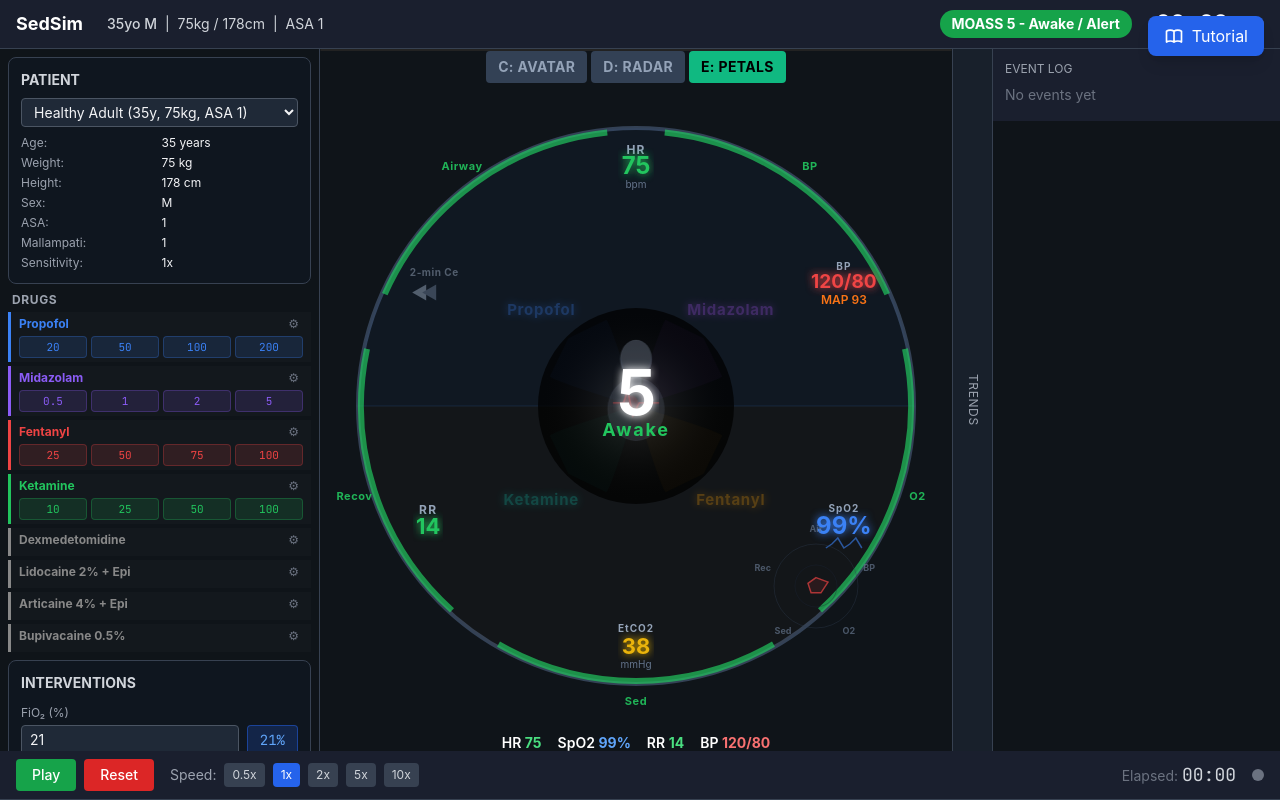
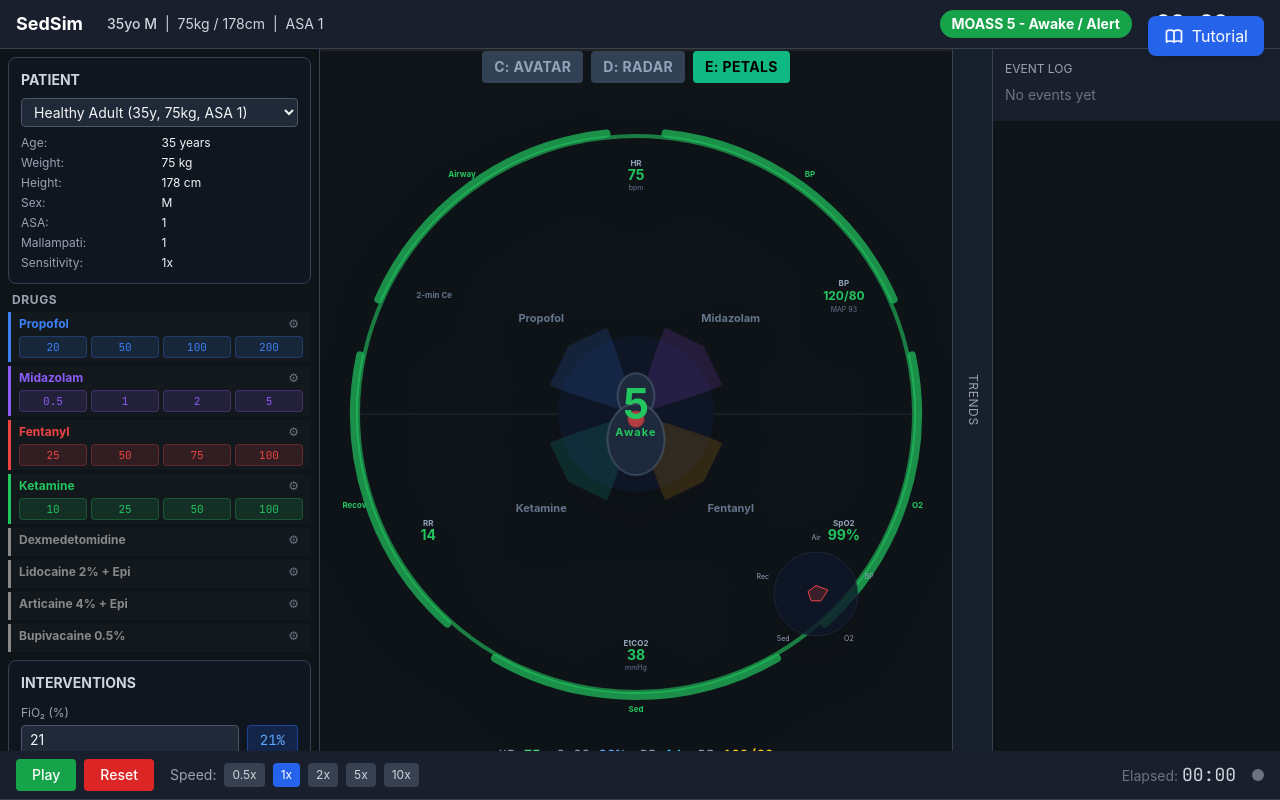
Before and after one commit to Gengyveusa/sedsim, a React (Vite) app: page / in a window 1280 px wide. Built offline with nearby package versions, Linux system fonts and the light colour scheme.

Commit message:
Refactor SedationGauge: standalone avatar mode with 700px size, separate SVG for radar/petals
Refactor SedationGauge component for improved readability and maintainability. Adjust layout and styling for better user experience.

```diff
--- a/src/components/SedationGauge.tsx
+++ b/src/components/SedationGauge.tsx
@@ -41,6 +41,7 @@ const PETAL_COLORS: Record<string, string> = {
   etomidate: '#6366f1',
   remifentanil: '#f97316',
 };
+
 function polarToCartesian(cx: number, cy: number, r: number, angleDeg: number) {
   const rad = ((angleDeg - 90) * Math.PI) / 180;
   return { x: cx + r * Math.cos(rad), y: cy + r * Math.sin(rad) };
@@ -75,6 +76,7 @@ function petalPath(cx: number, cy: number, angleDeg: number, innerR: number, out
   const cpR = { x: right.x + cpDist * Math.cos(rad + spreadRad * 0.3), y: right.y + cpDist * Math.sin(rad + spreadRad * 0.3) };
   return `M ${cx} ${cy} Q ${left.x} ${left.y} ${cpL.x} ${cpL.y} L ${tip.x} ${tip.y} L ${cpR.x} ${cpR.y} Q ${right.x} ${right.y} ${cx} ${cy} Z`;
 }
+
 export default function SedationGauge() {
   const { combinedEff, moass, pkStates, vitals, patient } = useSimStore();
   const [mode, setMode] = useState<GaugeMode>('petals');
@@ -85,6 +87,9 @@ export default function SedationGauge() {
   const cx = size / 2;
   const cy = size / 2;
   const outerR = 278;
+
+  // Avatar mode uses larger size
+  const avatarSize = 700;
 
   // Get active sedation drugs
   const localAnesthetics = ['lidocaine_epi', 'articaine_epi', 'bupivacaine'];
@@ -131,7 +136,6 @@ export default function SedationGauge() {
     combinedEff,
     Math.min(1, combinedEff * 0.5 + activeSynergies.length * 0.2 + (isCrisis ? 0.5 : 0)),
   ];
-
   const axisCount = radarAxes.length;
   const radarR = 195;
   const radarPoints = radarValues.map((v, i) => {
@@ -154,85 +158,67 @@ export default function SedationGauge() {
   ];
 
   return (
-    <div className="flex flex-col items-center">
+    <div className="flex flex-col items-center gap-4">
       {/* Mode selector - aviation style tab bar */}
-      <div className="flex gap-1 mb-2">
+      <div className="flex gap-2">
         {(['avatar', 'risk', 'petals'] as GaugeMode[]).map(m => (
-          <button
-            key={m}
-            onClick={() => setMode(m)}
-            className={`px-3 py-1.5 text-sm rounded font-bold tracking-wide transition-all ${
+          <button key={m} onClick={() => setMode(m)} className={`px-3 py-1.5 text-sm rounded font-bold tracking-wide transition-all ${
             mode === m
               ? m === 'avatar' ? 'bg-cyan-500 text-black'
               : m === 'petals' ? 'bg-emerald-500 text-black'
               : 'bg-orange-500 text-black'
               : 'bg-slate-700 text-slate-400 hover:bg-slate-600'
-            }`}
-          >
+          }`}>
             {MODE_LABELS[m]}
           </button>
         ))}
       </div>
 
-      <svg width={size} height={size} viewBox={`0 0 ${size} ${size}`}>
+      {/* ===== MODE C: AVATAR (standalone rendering) ===== */}
+      {mode === 'avatar' && (
+        <PhysiologyAvatar vitals={vitals} moass={moass} combinedEff={combinedEff} patient={patient} size={avatarSize} />
+      )}
+
+      {/* ===== MODES D & E: Radar and Petals use the gauge SVG ===== */}
+      {mode !== 'avatar' && (
+        <svg width={size} height={size} viewBox={`0 0 ${size} ${size}`} className="drop-shadow-2xl">
           {/* SVG Defs */}
           <defs>
-          <radialGradient id="centerGlow" cx="50%" cy="50%" r="50%">
-            <stop offset="0%" stopColor="rgba(255,255,255,0.15)" />
-            <stop offset="100%" stopColor="rgba(0,0,0,0)" />
-          </radialGradient>
-          <filter id="glow">
-            <feGaussianBlur stdDeviation="4" result="blur" />
-            <feMerge><feMergeNode in="blur" /><feMergeNode in="SourceGraphic" /></feMerge>
-          </filter>
-          <filter id="softGlow">
-            <feGaussianBlur stdDeviation="8" result="blur" />
-            <feMerge><feMergeNode in="blur" /><feMergeNode in="SourceGraphic" /></feMerge>
-          </filter>
-          <filter id="strongGlow">
-            <feGaussianBlur stdDeviation="6" result="blur" />
-            <feColorMatrix in="blur" type="saturate" values="2" result="saturated" />
-            <feMerge><feMergeNode in="saturated" /><feMergeNode in="SourceGraphic" /></feMerge>
-          </filter>
-          <clipPath id="circleClip">
-            <circle cx={cx} cy={cy} r={outerR} />
-          </clipPath>
+            <style>{`
+              @keyframes breathe { 0%,100% { transform: scale(1); } 50% { transform: scale(1.03); } }
+              @keyframes heartbeat { 0%,100% { r: 8; } 50% { r: 11; } }
+              @keyframes pulse-ring { 0% { opacity: 0.6; r: 20; } 100% { opacity: 0; r: 45; } }
+            `}</style>
           </defs>
 
           {/* Outer ring always visible */}
-        <circle cx={cx} cy={cy} r={outerR} fill="none" stroke="#334155" strokeWidth="4" />
+          <circle cx={cx} cy={cy} r={outerR} fill="none" stroke={gaugeColor} strokeWidth={4} opacity={0.6} />
 
           {/* Drug effect arc */}
           {combinedEff > 0.01 && (
-          <path d={describeArc(cx, cy, outerR, 0, combinedEff * 360)} fill="none" stroke={gaugeColor} strokeWidth="8" strokeLinecap="round" opacity="0.8" />
-        )}
-
-        {/* ===== MODE C: AVATAR ===== */}
-      {mode === 'avatar' && (
-        <foreignObject x="0" y="0" width={size} height={size}>
-          <PhysiologyAvatar vitals={vitals} moass={moass} combinedEff={combinedEff} patient={patient} size={size} />
-        </foreignObject>
+            <path d={describeArc(cx, cy, outerR + 8, 0, combinedEff * 360)}
+              fill="none" stroke={gaugeColor} strokeWidth={6} strokeLinecap="round" opacity={0.8} />
           )}
 
           {/* ===== MODE D: RISK RADAR ===== */}
           {mode === 'risk' && (
             <g>
-            {[60, 120, 180, 240].map(r => <circle key={r} cx={cx} cy={cy} r={r} fill="none" stroke="#1e293b" strokeWidth="1" />)}
+              {[60, 120, 180, 240].map(r => <circle key={r} cx={cx} cy={cy} r={r} fill="none" stroke="#334155" strokeWidth={0.5} />)}
+              <polygon points={radarPoints} fill={radarFill} stroke={gaugeColor} strokeWidth={2} />
               {radarAxes.map((label, i) => {
                 const angle = (i * 360) / axisCount;
                 const p = polarToCartesian(cx, cy, 240, angle);
                 const lp = polarToCartesian(cx, cy, 260, angle);
                 return (
                   <g key={label}>
-                  <line x1={cx} y1={cy} x2={p.x} y2={p.y} stroke="#334155" strokeWidth="1" />
+                    <line x1={cx} y1={cy} x2={p.x} y2={p.y} stroke="#475569" strokeWidth={0.5} />
                     <text x={lp.x} y={lp.y} fill={radarValues[i] > 0.75 ? '#f97316' : '#94a3b8'} fontSize="14" fontWeight="bold" textAnchor="middle" dominantBaseline="middle" letterSpacing="0.05em">{label}</text>
                   </g>
                 );
               })}
-            <polygon points={radarPoints} fill={radarFill} stroke={gaugeColor} strokeWidth="3" />
               {radarValues.map((v, i) => {
                 const p = polarToCartesian(cx, cy, v * radarR + 30, (i * 360 / axisCount));
-              return <circle key={i} cx={p.x} cy={p.y} r="6" fill={radarValues[i] > 0.75 ? '#f97316' : gaugeColor} />;
+                return <circle key={i} cx={p.x} cy={p.y} r={5} fill={radarValues[i] > 0.75 ? '#f97316' : gaugeColor} />;
               })}
             </g>
           )}
@@ -241,9 +227,7 @@ export default function SedationGauge() {
           {mode === 'petals' && (
             <g>
               {/* Horizon line - aviation style */}
-            <line x1={cx - outerR} y1={cy} x2={cx + outerR} y2={cy} stroke="rgba(59,130,246,0.15)" strokeWidth="1" />
-            <rect x={cx - outerR} y={cy} width={outerR * 2} height={outerR} fill="rgba(120,80,40,0.04)" clipPath="url(#circleClip)" />
-            <rect x={cx - outerR} y={cy - outerR} width={outerR * 2} height={outerR} fill="rgba(59,130,246,0.04)" clipPath="url(#circleClip)" />
+              <line x1={cx - outerR} y1={cy} x2={cx + outerR} y2={cy} stroke="#334155" strokeWidth={0.5} />
 
               {/* Safety halo ring - color-coded segments */}
               {safetySegments.map((seg) => {
@@ -251,19 +235,21 @@ export default function SedationGauge() {
                 const endA = seg.angle + 30;
                 return (
                   <g key={seg.label}>
-                  <path d={describeArc(cx, cy, outerR - 3, startA, endA)} fill="none" stroke={seg.color} strokeWidth="6" opacity="0.7" />
-                  {(() => { const lp = polarToCartesian(cx, cy, outerR + 18, seg.angle); return (
-                    <text x={lp.x} y={lp.y} fill={seg.color} fontSize="11" fontWeight="bold" textAnchor="middle" dominantBaseline="middle" opacity="0.9" letterSpacing="0.05em">{seg.label}</text>
-                  ); })()}
+                    <path d={describeArc(cx, cy, outerR + 4, startA, endA)} fill="none" stroke={seg.color} strokeWidth={8} strokeLinecap="round" opacity={0.7} />
+                    {(() => {
+                      const lp = polarToCartesian(cx, cy, outerR + 18, seg.angle);
+                      return (
+                        <text x={lp.x} y={lp.y} fill={seg.color} fontSize="8" fontWeight="bold" textAnchor="middle" dominantBaseline="middle">{seg.label}</text>
+                      );
+                    })()}
                   </g>
                 );
               })}
 
               {/* Inner dark circle background for center */}
-            <circle cx={cx} cy={cy} r={98} fill="rgba(0,0,0,0.75)" />
-            <circle cx={cx} cy={cy} r={98} fill="url(#centerGlow)" />
+              <circle cx={cx} cy={cy} r={78} fill="#0f172a" opacity={0.8} />
 
-            {/* Drug Petals - 4 quadrant leaf shapes, larger and more readable */}
+              {/* Drug Petals - 4 quadrant leaf shapes */}
               {petalDrugs.map((drugName, i) => {
                 const pkState = pkStates[drugName];
                 const ce = pkState ? pkState.ce : 0;
@@ -278,110 +264,104 @@ export default function SedationGauge() {
                 const lp = polarToCartesian(cx, cy, innerR + 52, angle);
                 const ceLp = polarToCartesian(cx, cy, innerR + 30, angle);
                 return (
-                <g key={drugName} opacity={isActive ? 1 : 0.3}>
-                  <path
-                    d={petalPath(cx, cy, angle, innerR, outerPetalR, 28)}
-                    fill={color}
-                    opacity={isActive ? 0.4 : 0.1}
-                    stroke={color}
-                    strokeWidth={isActive ? 2 : 0.5}
-                    filter={isActive ? 'url(#softGlow)' : undefined}
-                  />
-                  {/* Drug name - larger, bolder for aviation readability */}
-                  <text x={lp.x} y={lp.y} fill={color} fontSize="15" fontWeight="bold" textAnchor="middle" dominantBaseline="middle" letterSpacing="0.05em" style={{ textShadow: `0 0 8px ${color}` }}>
-                    {drug ? drug.name : drugName}
-                  </text>
-                  {/* Ce value - larger */}
+                  <g key={drugName}>
+                    <path d={petalPath(cx, cy, angle, innerR, outerPetalR, 28)} fill={color} opacity={isActive ? 0.6 : 0.15} stroke={color} strokeWidth={isActive ? 1.5 : 0.5} />
+                    {/* Drug name */}
+                    <text x={lp.x} y={lp.y} fill={isActive ? color : '#64748b'} fontSize="11" fontWeight="bold" textAnchor="middle" dominantBaseline="middle">{drug ? drug.name : drugName}</text>
+                    {/* Ce value */}
                     {isActive && (
-                    <text x={ceLp.x} y={ceLp.y + 16} fill="#e2e8f0" fontSize="12" fontWeight="600" textAnchor="middle" dominantBaseline="middle">
-                      Ce {ce.toFixed(3)}
-                    </text>
+                      <text x={ceLp.x} y={ceLp.y} fill={color} fontSize="9" textAnchor="middle" dominantBaseline="middle">Ce {ce.toFixed(3)}</text>
                     )}
                   </g>
                 );
               })}
 
               {/* Avatar silhouette in center with breathing */}
-            <g style={{ animation: vitals.rr > 0 ? `breathe ${breatheRate}s ease-in-out infinite` : 'none', transformOrigin: `${cx}px ${cy}px` }}>
-              <ellipse cx={cx} cy={cy - 45} rx="15" ry="18" fill="rgba(148,163,184,0.3)" stroke="rgba(148,163,184,0.2)" strokeWidth="0.5" />
-              <rect x={cx - 5} y={cy - 29} width="10" height="12" fill="rgba(148,163,184,0.2)" rx="3" />
-              <ellipse cx={cx} cy={cy + 3} rx="27" ry="30" fill="rgba(148,163,184,0.15)" stroke="rgba(148,163,184,0.15)" strokeWidth="0.5" />
-              <circle cx={cx - 5} cy={cy - 3} r="7" fill="rgba(239,68,68,0.15)" style={{ animation: vitals.hr > 0 ? `heartbeat ${60/vitals.hr}s infinite` : 'none' }} />
-              <polyline points={`${cx-22},${cy-3} ${cx-12},${cy-3} ${cx-8},${cy-15} ${cx-3},${cy+9} ${cx+3},${cy-3} ${cx+22},${cy-3}`} fill="none" stroke="rgba(239,68,68,0.4)" strokeWidth="1.5" />
+              <g style={{ animation: breatheRate > 0 ? `breathe ${breatheRate}s ease-in-out infinite` : 'none', transformOrigin: `${cx}px ${cy}px` }}>
+                <ellipse cx={cx} cy={cy - 18} rx={18} ry={22} fill="#1e293b" stroke="#475569" strokeWidth={1.5} />
+                <ellipse cx={cx} cy={cy + 25} rx={28} ry={35} fill="#1e293b" stroke="#475569" strokeWidth={1.5} />
+                <circle cx={cx} cy={cy + 5} r={8} fill="#ef4444" opacity={0.7} style={{ animation: vitals.hr > 0 ? `heartbeat ${60/vitals.hr}s infinite` : 'none' }} />
               </g>
 
               {/* === VITAL READOUTS - Aviation Glass Cockpit Style === */}
               {/* HR at 12 o'clock */}
-            {(() => { const p = polarToCartesian(cx, cy, outerR - 38, 0); return (
+              {(() => {
+                const p = polarToCartesian(cx, cy, outerR - 38, 0);
+                return (
                   <g>
-                <text x={p.x} y={p.y - 12} fill="#94a3b8" fontSize="12" fontWeight="bold" textAnchor="middle" letterSpacing="0.1em">HR</text>
-                <text x={p.x} y={p.y + 8} fill="#22c55e" fontSize="24" fontWeight="bold" textAnchor="middle" filter="url(#glow)">{vitals.hr.toFixed(0)}</text>
-                <text x={p.x} y={p.y + 22} fill="#64748b" fontSize="10" textAnchor="middle">bpm</text>
+                    <text x={p.x} y={p.y - 8} fill="#94a3b8" fontSize="8" fontWeight="bold" textAnchor="middle">HR</text>
+                    <text x={p.x} y={p.y + 6} fill={vitals.hr < 50 || vitals.hr > 120 ? '#ef4444' : '#22c55e'} fontSize="14" fontWeight="bold" textAnchor="middle">{vitals.hr.toFixed(0)}</text>
+                    <text x={p.x} y={p.y + 16} fill="#64748b" fontSize="7" textAnchor="middle">bpm</text>
                   </g>
-            ); })()}
+                );
+              })()}
 
               {/* BP at ~2 o'clock */}
-            {(() => { const p = polarToCartesian(cx, cy, outerR - 38, 60); return (
+              {(() => {
+                const p = polarToCartesian(cx, cy, outerR - 38, 60);
+                return (
                   <g>
-                <text x={p.x} y={p.y - 16} fill="#94a3b8" fontSize="10" fontWeight="bold" textAnchor="middle" letterSpacing="0.1em">BP</text>
-                <text x={p.x} y={p.y + 2} fill="#ef4444" fontSize="19" fontWeight="bold" textAnchor="middle" filter="url(#glow)">{vitals.sbp.toFixed(0)}/{vitals.dbp.toFixed(0)}</text>
-                <text x={p.x} y={p.y + 18} fill="#f97316" fontSize="12" fontWeight="600" textAnchor="middle">MAP {vitals.map.toFixed(0)}</text>
+                    <text x={p.x} y={p.y - 8} fill="#94a3b8" fontSize="8" fontWeight="bold" textAnchor="middle">BP</text>
+                    <text x={p.x} y={p.y + 6} fill={vitals.map < 60 ? '#ef4444' : '#22c55e'} fontSize="12" fontWeight="bold" textAnchor="middle">{vitals.sbp.toFixed(0)}/{vitals.dbp.toFixed(0)}</text>
+                    <text x={p.x} y={p.y + 18} fill="#64748b" fontSize="7" textAnchor="middle">MAP {vitals.map.toFixed(0)}</text>
                   </g>
-            ); })()}
+                );
+              })()}
 
               {/* SpO2 at ~4 o'clock */}
-            {(() => { const p = polarToCartesian(cx, cy, outerR - 38, 120); return (
+              {(() => {
+                const p = polarToCartesian(cx, cy, outerR - 38, 120);
+                return (
                   <g>
-                <text x={p.x} y={p.y - 14} fill="#94a3b8" fontSize="10" fontWeight="bold" textAnchor="middle" letterSpacing="0.1em">SpO2</text>
-                <text x={p.x} y={p.y + 8} fill="#3b82f6" fontSize="24" fontWeight="bold" textAnchor="middle" filter="url(#glow)">{vitals.spo2.toFixed(0)}%</text>
-                <polyline points={`${p.x-18},${p.y+22} ${p.x-12},${p.y+18} ${p.x-6},${p.y+12} ${p.x},${p.y+22} ${p.x+6},${p.y+18} ${p.x+12},${p.y+12} ${p.x+18},${p.y+22}`} fill="none" stroke="#3b82f6" strokeWidth="1.5" opacity="0.6" />
+                    <text x={p.x} y={p.y - 8} fill="#94a3b8" fontSize="8" fontWeight="bold" textAnchor="middle">SpO2</text>
+                    <text x={p.x} y={p.y + 6} fill={vitals.spo2 < 90 ? '#ef4444' : vitals.spo2 < 94 ? '#f59e0b' : '#22c55e'} fontSize="14" fontWeight="bold" textAnchor="middle">{vitals.spo2.toFixed(0)}%</text>
                   </g>
-            ); })()}
+                );
+              })()}
 
               {/* EtCO2 at ~6 o'clock */}
-            {(() => { const p = polarToCartesian(cx, cy, outerR - 38, 180); return (
+              {(() => {
+                const p = polarToCartesian(cx, cy, outerR - 38, 180);
+                return (
                   <g>
-                <text x={p.x} y={p.y - 14} fill="#94a3b8" fontSize="10" fontWeight="bold" textAnchor="middle" letterSpacing="0.1em">EtCO2</text>
-                <text x={p.x} y={p.y + 8} fill="#eab308" fontSize="22" fontWeight="bold" textAnchor="middle" filter="url(#glow)">{vitals.etco2.toFixed(0)}</text>
-                <text x={p.x} y={p.y + 22} fill="#64748b" fontSize="10" textAnchor="middle">mmHg</text>
+                    <text x={p.x} y={p.y - 8} fill="#94a3b8" fontSize="8" fontWeight="bold" textAnchor="middle">EtCO2</text>
+                    <text x={p.x} y={p.y + 6} fill={vitals.etco2 > 50 ? '#ef4444' : '#22c55e'} fontSize="14" fontWeight="bold" textAnchor="middle">{vitals.etco2.toFixed(0)}</text>
+                    <text x={p.x} y={p.y + 16} fill="#64748b" fontSize="7" textAnchor="middle">mmHg</text>
                   </g>
-            ); })()}
+                );
+              })()}
 
               {/* RR at ~8 o'clock */}
-            {(() => { const p = polarToCartesian(cx, cy, outerR - 38, 240); return (
+              {(() => {
+                const p = polarToCartesian(cx, cy, outerR - 38, 240);
+                return (
                   <g>
-                <text x={p.x} y={p.y - 12} fill="#94a3b8" fontSize="12" fontWeight="bold" textAnchor="middle" letterSpacing="0.1em">RR</text>
-                <text x={p.x} y={p.y + 8} fill="#22c55e" fontSize="22" fontWeight="bold" textAnchor="middle" filter="url(#glow)">{vitals.rr.toFixed(0)}</text>
+                    <text x={p.x} y={p.y - 8} fill="#94a3b8" fontSize="8" fontWeight="bold" textAnchor="middle">RR</text>
+                    <text x={p.x} y={p.y + 6} fill={vitals.rr < 8 ? '#ef4444' : '#22c55e'} fontSize="14" fontWeight="bold" textAnchor="middle">{vitals.rr.toFixed(0)}</text>
                   </g>
-            ); })()}
+                );
+              })()}
 
               {/* Forward projection at ~10 o'clock */}
-            {(() => { const p = polarToCartesian(cx, cy, outerR - 45, 300); return (
-              <g opacity="0.5">
-                <text x={p.x} y={p.y - 14} fill="#94a3b8" fontSize="10" fontWeight="bold" textAnchor="middle" letterSpacing="0.05em">2-min Ce</text>
-                <polygon points={`${p.x-22},${p.y+3} ${p.x-8},${p.y-5} ${p.x-8},${p.y+11}`} fill="#94a3b8" />
-                <polygon points={`${p.x-12},${p.y+3} ${p.x+2},${p.y-5} ${p.x+2},${p.y+11}`} fill="#64748b" />
-              </g>
-            ); })()}
+              {(() => {
+                const p = polarToCartesian(cx, cy, outerR - 45, 300);
+                return (
+                  <text x={p.x} y={p.y} fill="#64748b" fontSize="8" fontWeight="bold" textAnchor="middle">2-min Ce</text>
+                );
+              })()}
 
               {/* Synergy badge */}
               {activeSynergies.length > 0 && (
-              <g>
-                <rect x={cx - 82} y={cy + 57} width="164" height="26" rx="13" fill="rgba(234,179,8,0.2)" stroke="#eab308" strokeWidth="1.5" />
-                <text x={cx} y={cy + 73} fill="#eab308" fontSize="11" textAnchor="middle" fontWeight="bold" letterSpacing="0.05em">
+                <text x={cx} y={cy + 68} fill="#f59e0b" fontSize="8" fontWeight="bold" textAnchor="middle">
                   {activeSynergies.length > 0 ? 'Benzo-Hypnotic Synergy' : ''}
                 </text>
-              </g>
               )}
 
               {/* Effect % arc */}
               {combinedEff > 0.01 && (
-              <g>
-                <path d={describeArc(cx, cy, 87, 120, 120 + combinedEff * 120)} fill="none" stroke={gaugeColor} strokeWidth="4" strokeLinecap="round" opacity="0.7" />
-                <text x={cx} y={cy + 82} fill="#94a3b8" fontSize="12" fontWeight="600" textAnchor="middle">
+                <text x={cx} y={cy - 68} fill={gaugeColor} fontSize="10" fontWeight="bold" textAnchor="middle">
                   Effect: {(combinedEff * 100).toFixed(0)}%
                 </text>
-              </g>
               )}
 
               {/* Mini risk spider in corner */}
@@ -403,14 +383,13 @@ export default function SedationGauge() {
                   return `${pt.x},${pt.y}`;
                 }).join(' ');
                 return (
-                <g opacity="0.7">
-                  <circle cx={rCx} cy={rCy} r={rR} fill="none" stroke="#334155" strokeWidth="0.5" />
-                  <circle cx={rCx} cy={rCy} r={rR * 0.5} fill="none" stroke="#1e293b" strokeWidth="0.5" />
-                  <polygon points={rPts} fill="rgba(239,68,68,0.15)" stroke="#ef4444" strokeWidth="1.5" />
+                  <g>
+                    <circle cx={rCx} cy={rCy} r={rR} fill="#0f172a" stroke="#334155" strokeWidth={0.5} opacity={0.8} />
+                    <polygon points={rPts} fill="rgba(239,68,68,0.2)" stroke="#ef4444" strokeWidth={1} />
                     {riskAxes.map((label, idx) => {
                       const a = (idx * 360) / 5;
                       const lpt = polarToCartesian(rCx, rCy, rR + 14, a);
-                    return <text key={label} x={lpt.x} y={lpt.y} fill="#64748b" fontSize="9" fontWeight="bold" textAnchor="middle" dominantBaseline="middle">{label}</text>;
+                      return <text key={label} x={lpt.x} y={lpt.y} fill="#94a3b8" fontSize="7" textAnchor="middle" dominantBaseline="middle">{label}</text>;
                     })}
                   </g>
                 );
@@ -418,44 +397,40 @@ export default function SedationGauge() {
             </g>
           )}
 
-                {mode !== 'avatar' && (<>
-        {/* Center MOASS display - always visible, aviation-style large text */}
-        <text x={cx} y={cy - 8} fill="white" fontSize="63" fontWeight="bold" textAnchor="middle" dominantBaseline="middle" filter="url(#glow)" letterSpacing="-0.02em">
-          {moass}
-        </text>
-        <text x={cx} y={cy + 30} fill={gaugeColor} fontSize="18" textAnchor="middle" fontWeight="bold" letterSpacing="0.1em">
-          {MOASS_LABELS[moass]}
-        </text>
-
+          {/* Center MOASS display - always visible in non-avatar modes */}
+          <g>
+            <text x={cx} y={cy - 6} fill={gaugeColor} fontSize="42" fontWeight="bold" textAnchor="middle" dominantBaseline="middle">{moass}</text>
+            <text x={cx} y={cy + 22} fill={gaugeColor} fontSize="11" fontWeight="bold" textAnchor="middle" letterSpacing="0.1em">{MOASS_LABELS[moass]}</text>
             {isCrisis && (
-          <text x={cx} y={cy + 53} fill="#ef4444" fontSize="16" textAnchor="middle" fontWeight="bold" letterSpacing="0.05em" style={{ animation: 'blink 1s infinite' }}>
+              <text x={cx} y={cy + 40} fill="#ef4444" fontSize="12" fontWeight="bold" textAnchor="middle">
                 {vitals.spo2 < 90 ? '\u26A0 DESAT' : vitals.rr < 6 ? '\u26A0 APNEA' : '\u26A0 CRITICAL'}
               </text>
             )}
-                          </>)}
+          </g>
         </svg>
+      )}
 
       {/* Vitals row - larger text */}
-      <div className="flex gap-4 mt-3 text-sm font-semibold">
-        <span>HR <span className="text-green-400 font-bold">{vitals.hr.toFixed(0)}</span></span>
-        <span>SpO2 <span className="text-blue-400 font-bold">{vitals.spo2.toFixed(0)}%</span></span>
-        <span>RR <span className="text-green-400 font-bold">{vitals.rr.toFixed(0)}</span></span>
-        <span>BP <span className="text-red-400 font-bold">{vitals.sbp.toFixed(0)}/{vitals.dbp.toFixed(0)}</span></span>
+      <div className="flex gap-4 text-sm font-mono">
+        <span><span className="text-slate-400">HR</span> <span className="text-green-400 font-bold">{vitals.hr.toFixed(0)}</span></span>
+        <span><span className="text-slate-400">SpO2</span> <span className="text-blue-400 font-bold">{vitals.spo2.toFixed(0)}%</span></span>
+        <span><span className="text-slate-400">RR</span> <span className="text-cyan-400 font-bold">{vitals.rr.toFixed(0)}</span></span>
+        <span><span className="text-slate-400">BP</span> <span className="text-yellow-400 font-bold">{vitals.sbp.toFixed(0)}/{vitals.dbp.toFixed(0)}</span></span>
       </div>
 
       {activeDrugs.length > 0 && (
-        <div className="flex gap-2 mt-1 flex-wrap justify-center">
+        <div className="flex gap-3 text-xs font-mono">
           {activeDrugs.slice(0, 3).map(d => (
-            <span key={d.key} className="text-sm px-2 font-semibold" style={{ color: d.color }}>
-              {d.name} <span className="opacity-70">Ce {d.ce.toFixed(2)}</span>
+            <span key={d.key} style={{ color: d.color }}>
+              <span className="font-bold">{d.name}</span>
+              <span className="text-slate-500"> Ce {d.ce.toFixed(2)} </span>
             </span>
           ))}
         </div>
       )}
-
       {activeSynergies.length > 0 && (
-        <div className="text-sm text-yellow-400 mt-1 font-bold tracking-wide">
-          {"\u26A1"} Synergy
+        <div className="text-yellow-500 text-xs font-bold">
+          {'\u26A1'} Synergy
         </div>
       )}
     </div>
```
Lines whose indentation alone changed are shown as unchanged.
